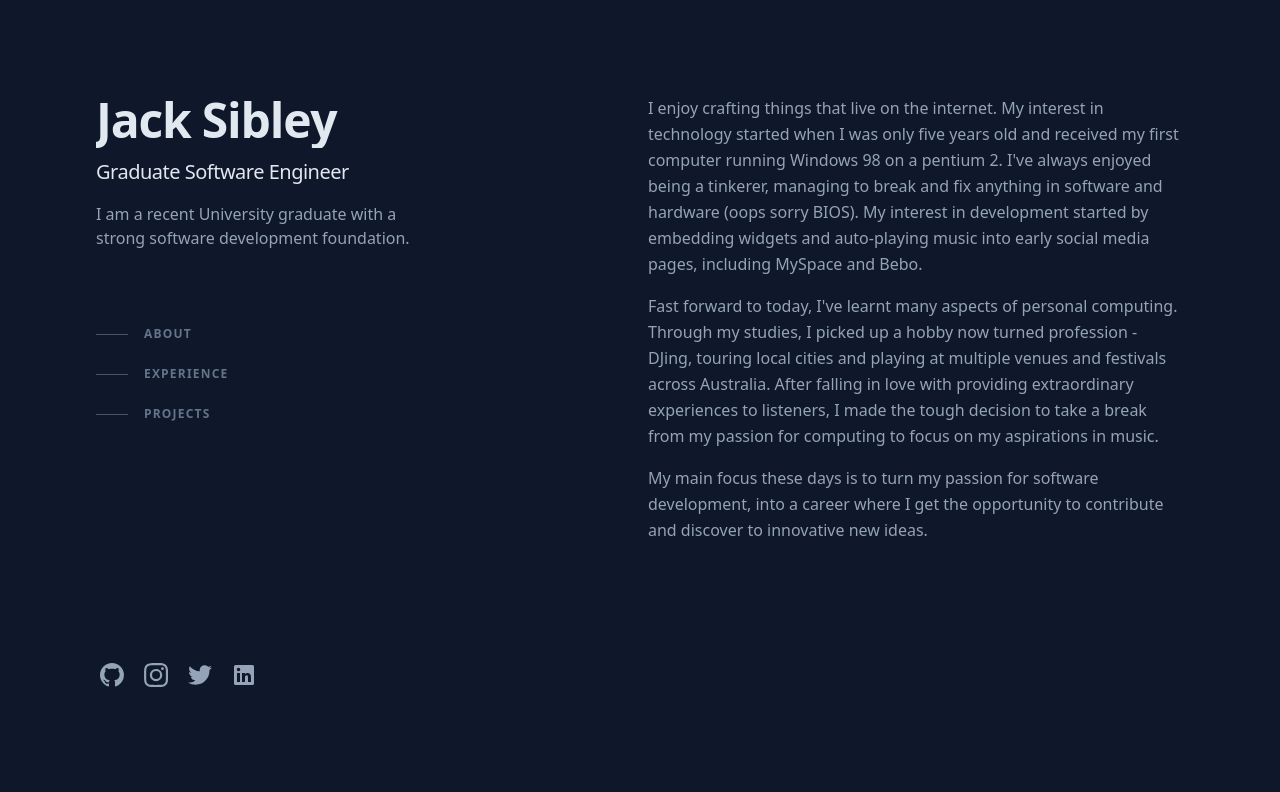
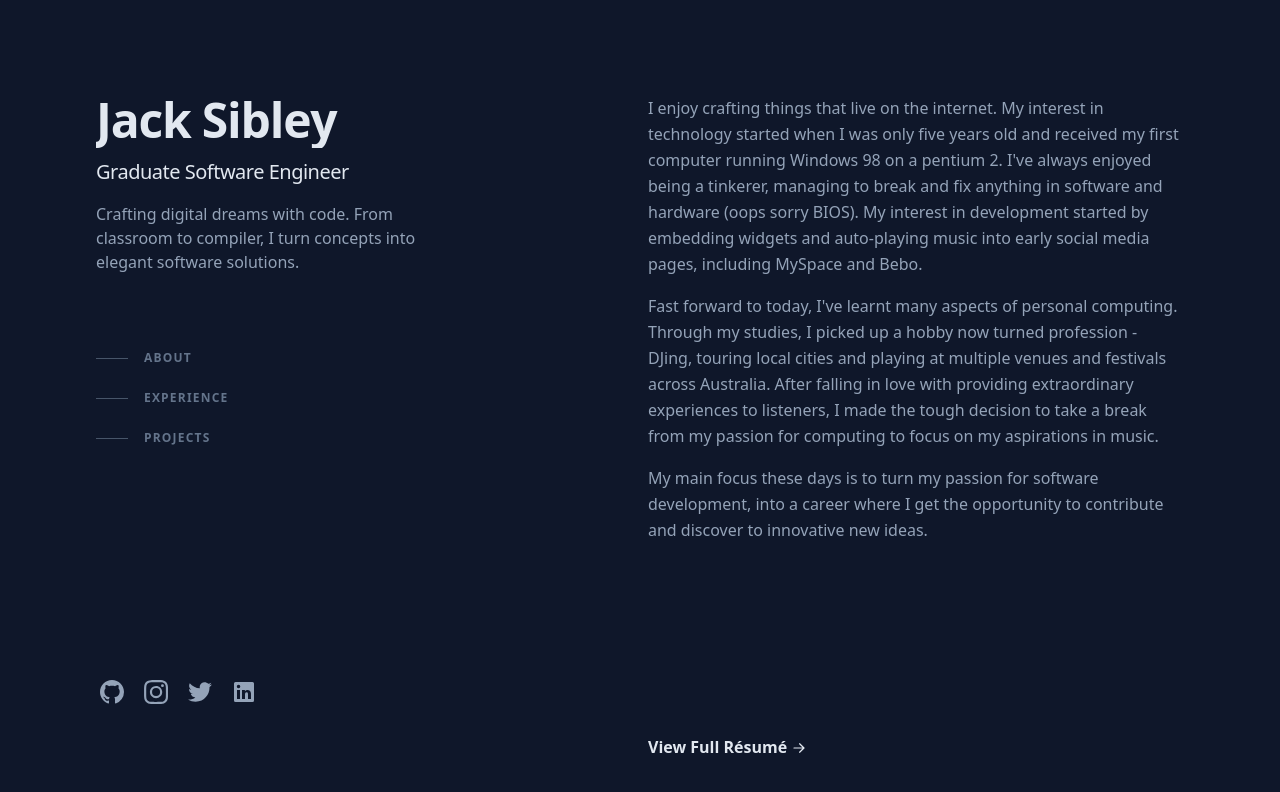
Before and after one commit to JackSibley/portfolio-v2, a Next.js app: page / in a window 1280 px wide. Shown: the top 792 px of the page. Built offline with nearby package versions, Linux system fonts and the light colour scheme.

Commit message:
added experience section

```diff
--- a/src/app/layout.tsx
+++ b/src/app/layout.tsx
@@ -10,7 +10,8 @@ const inter = Inter({
 
 export const metadata: Metadata = {
   title: "Jack Sibley",
-  description: "Generated by create next app",
+  description:
+    "Jack Sibley is Crafting digital dreams with code. From classroom to compiler, I turn concepts into elegant software solutions.",
 };
 
 export default function RootLayout({
@@ -19,7 +20,7 @@ export default function RootLayout({
   children: React.ReactNode;
 }) {
   return (
-    <html lang="en" className={inter.className}>
+    <html lang="en" className="scroll-smooth">
       <body>{children}</body>
     </html>
   );
--- a/src/app/page.tsx
+++ b/src/app/page.tsx
@@ -19,8 +19,8 @@ export default function Home() {
                 Graduate Software Engineer
               </h2>
               <p className="mt-4 max-w-xs leading-normal">
-                I am a recent University graduate with a strong software
-                development foundation.{" "}
+                Crafting digital dreams with code. From classroom to compiler, I
+                turn concepts into elegant software solutions.{" "}
               </p>
               <nav
                 className="nav hidden lg:block"
@@ -186,6 +186,51 @@ export default function Home() {
                 </p>
               </div>
             </section>
+            <section
+              id="experience"
+              className="mb-16 scroll-mt-16 md:mb-24 lg:mb-36 lg:scroll-mt-24"
+              aria-label="work experience"
+            >
+              <div className="sticky top-0 z-20 -mx-6 mb-4 w-screen bg-slate-900/75 px-6 py-5 backdrop-blur md:-mx-12 md:px-12 lg:sr-only lg:relative lg:top-auto lg:mx-auto lg:w-full lg:px-0 lg:py-0 lg:opacity-0">
+                <h2 className="text-sm font-bold uppercase tracking-widest text-slate-200 lg:sr-only">
+                  Experience
+                </h2>
+              </div>
+              <div>
+                <ol className="group/list"></ol>
+                <div className="mt-12">
+                  <a
+                    className="group inline-flex items-center font-semibold leading-tight text-slate-200"
+                    aria-label="View Full Résumé"
+                    href="/resume.pdf"
+                  >
+                    <span>
+                      <span className="border-b border-transparent pb-px transition group-hover:border-teal-300 motion-reduce:transition-none">
+                        View Full <wbr></wbr>
+                      </span>
+                      <span className="whitespace-nowrap">
+                        <span className="border-b border-transparent pb-px transition group-hover:border-teal-300 motion-reduce:transition-none">
+                          Résumé
+                        </span>
+                        <svg
+                          xmlns="http://www.w3.org/2000/svg"
+                          viewBox="0 0 20 20"
+                          fill="currentColor"
+                          className="ml-1 inline-block h-4 w-4 shrink-0 -translate-y-px transition-transform group-hover:translate-x-2 group-focus-visible:translate-x-2 motion-reduce:transition-none"
+                          aria-hidden="true"
+                        >
+                          <path
+                            fill-rule="evenodd"
+                            d="M3 10a.75.75 0 01.75-.75h10.638L10.23 5.29a.75.75 0 111.04-1.08l5.5 5.25a.75.75 0 010 1.08l-5.5 5.25a.75.75 0 11-1.04-1.08l4.158-3.96H3.75A.75.75 0 013 10z"
+                            clip-rule="evenodd"
+                          ></path>
+                        </svg>
+                      </span>
+                    </span>
+                  </a>
+                </div>
+              </div>
+            </section>
           </main>
         </div>
       </div>
```
